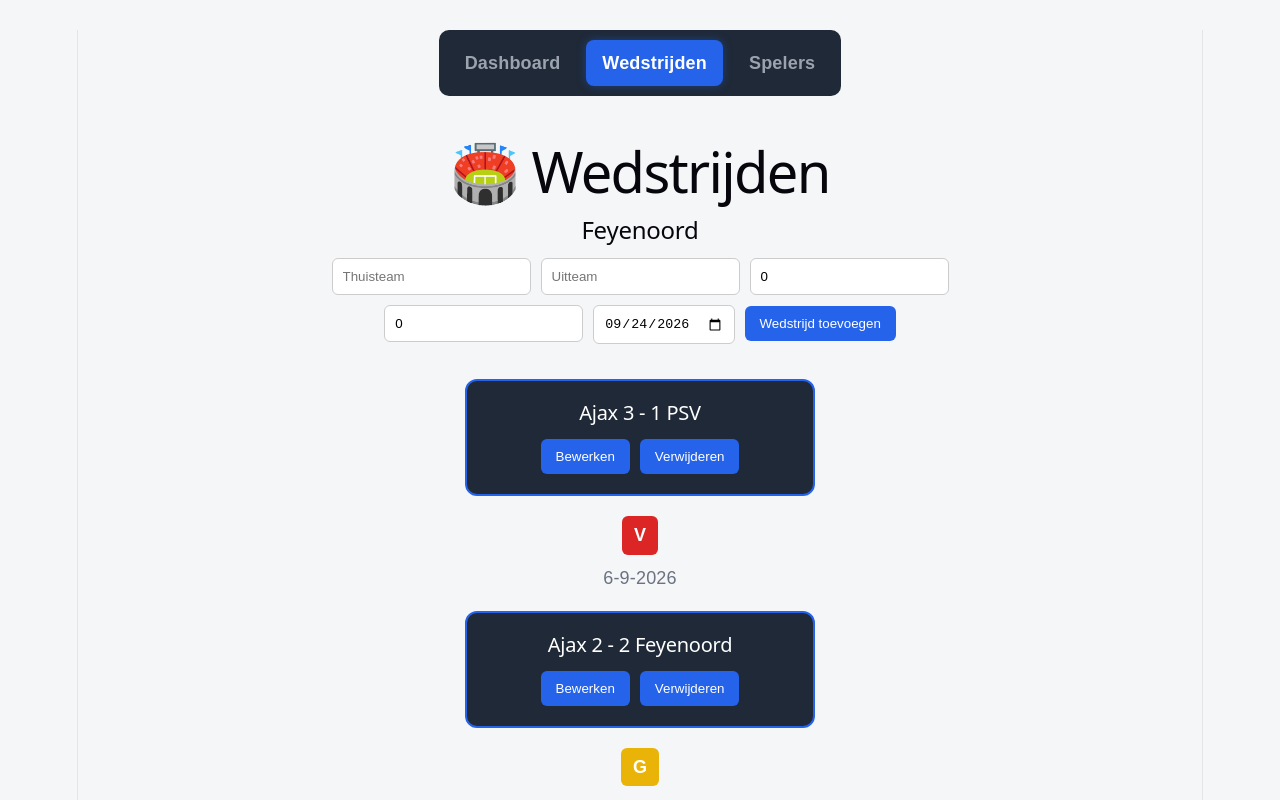
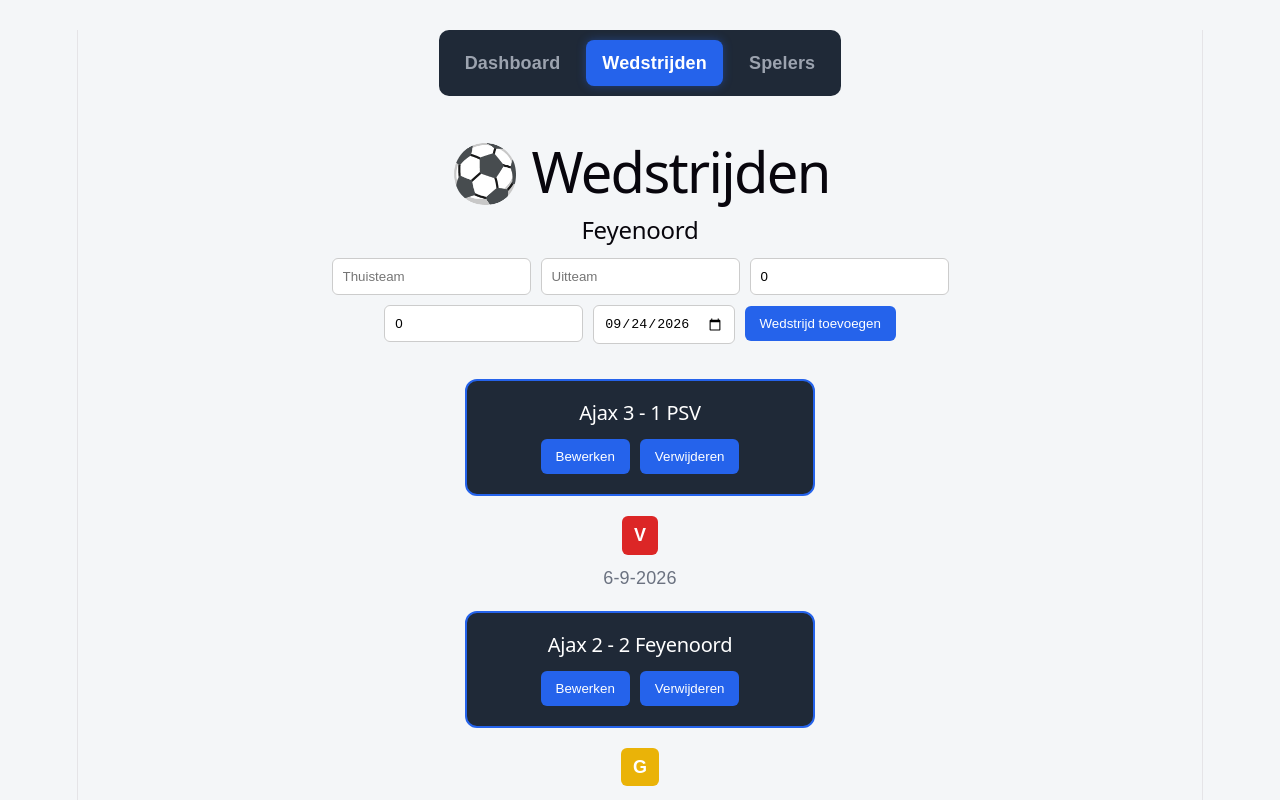
Before and after one commit to Ryan050409/simpel-design, a React (Vite) app: page /wedstrijden in a window 1280 px wide. Shown: the top 800 px of the page. Built offline with nearby package versions, Linux system fonts and the light colour scheme.

Commit message:
wedstrijdfunctie verbetrd

```diff
--- a/src/App.tsx
+++ b/src/App.tsx
@@ -31,7 +31,7 @@ export type Match = {
 };
 
 function App() {
-  const [team, setTeam] = useState("Feyenoord");
+  const team = "Feyenoord";
 
   const [playerList, setPlayerList] = useState<Player[]>(
     () => {
--- a/src/MatchesPage.tsx
+++ b/src/MatchesPage.tsx
@@ -1,4 +1,5 @@
 import { useState } from "react";
+import type { Dispatch, SetStateAction } from "react";
 import MatchCard from "./MatchCard.tsx";
 
 type Match = {
@@ -12,7 +13,7 @@ type Match = {
 
 type MatchesPageProps = {
   matches: Match[];
-  setMatches: React.Dispatch<React.SetStateAction<Match[]>>;
+  setMatches: Dispatch<SetStateAction<Match[]>>;
   team: string;
 };
 
@@ -137,7 +138,7 @@ function MatchesPage({
 
   return (
     <div className="matches-page">
-      <h1>🏟️ Wedstrijden</h1>
+      <h1>⚽ Wedstrijden</h1>
 
       <h2>{team}</h2>
 
```
